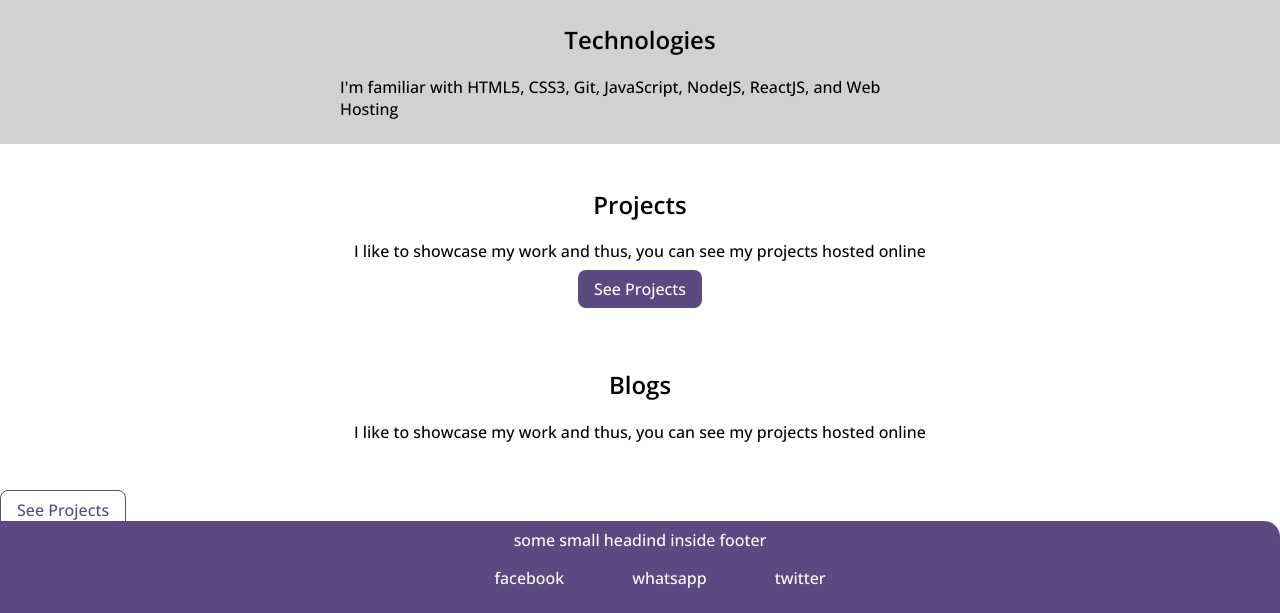
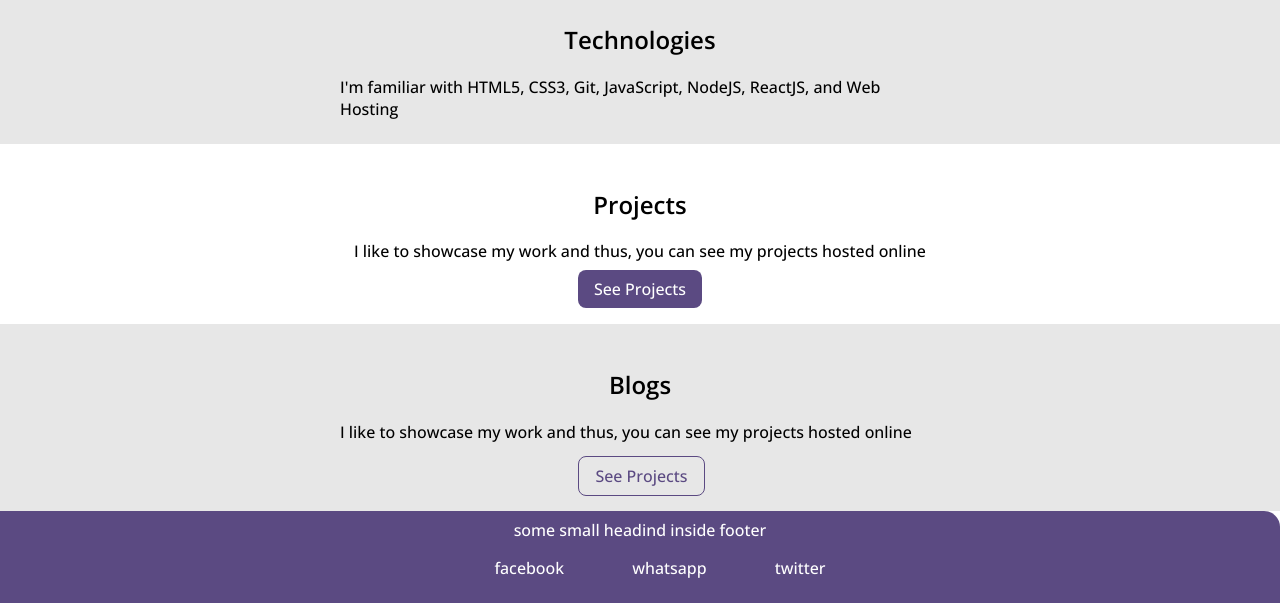
Before and after one commit to mzeeshan488/my-first-project, a plain HTML site: page home.html in a window 1280 px wide. Shown: the part 489-1102 px from the top of the page. Drawn offline with nearby package versions, Linux system fonts and the light colour scheme.

Commit message:
my-changes

```diff
--- a/home.html
+++ b/home.html
@@ -1,11 +1,13 @@
 <!DOCTYPE html>
 <html lang="en">
+
 <head>
     <meta charset="UTF-8">
     <meta http-equiv="X-UA-Compatible" content="IE=edge">
     <meta name="viewport" content="width=device-width, initial-scale=1.0">
     <title>home</title>
 </head>
+
 <body>
     <link rel="stylesheet" href="style.css">
     <nav class="navigation">
@@ -34,12 +36,15 @@
         </p>
         <a class="links primary-link" href="/">See Projects</a>
     </section>
-  <section class="section1">
+
+    <section class="section2 ow">
         <h1>Blogs</h1>
         <p>I like to showcase my work and thus, you can see my projects hosted online
+
+        </p>
+        <br>
+        <a class="links secondry-link" id="sec" href="/">See Projects</a>
     </section>
-</p>
-<a class="links secondry-link" href="/">See Projects</a>
     <footer class="footer">
         <div id="left">some small headind inside footer</div>
         <ul>
@@ -57,4 +62,5 @@
 
 
 </body>
+
 </html>
--- a/style.css
+++ b/style.css
@@ -2,7 +2,7 @@
 
 :root {
     --primary-color: #5B4A82;
-    --offwhite: #D1D1D1;
+    --offwhite: #E7E7E7;
 }
 
 body {
@@ -49,7 +49,7 @@ hr {
     color: var(--primary-color);
     border-radius: 0.5rem;
     border: 1px solid var(--primary-color);
-
+    margin: auto;
 }
 
 /**lists**/
@@ -134,3 +134,6 @@ hr {
     text-align: center;
 
 }
+#sec{
+    margin-left: 45%
+}
```
Lines whose indentation alone changed are shown as unchanged.
